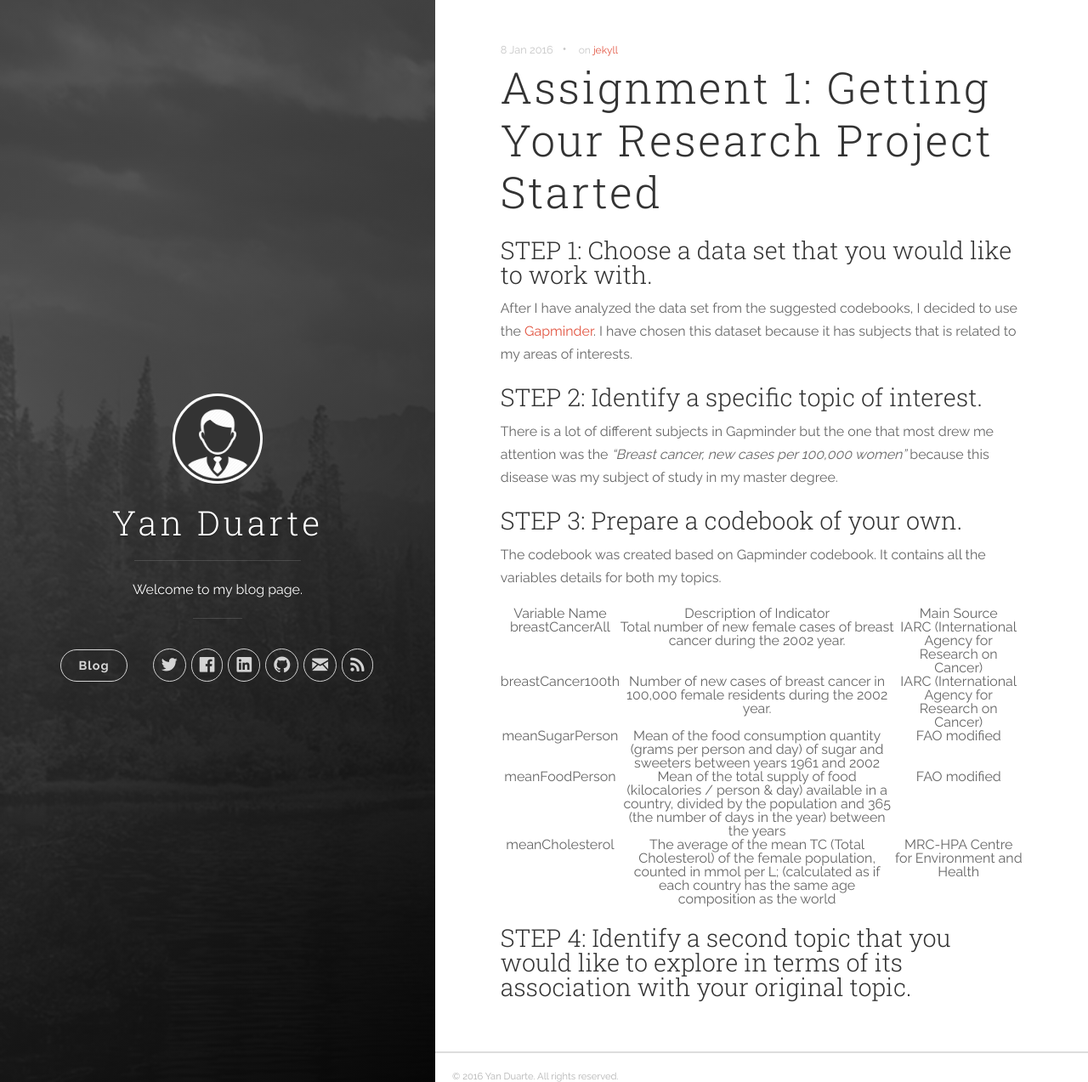
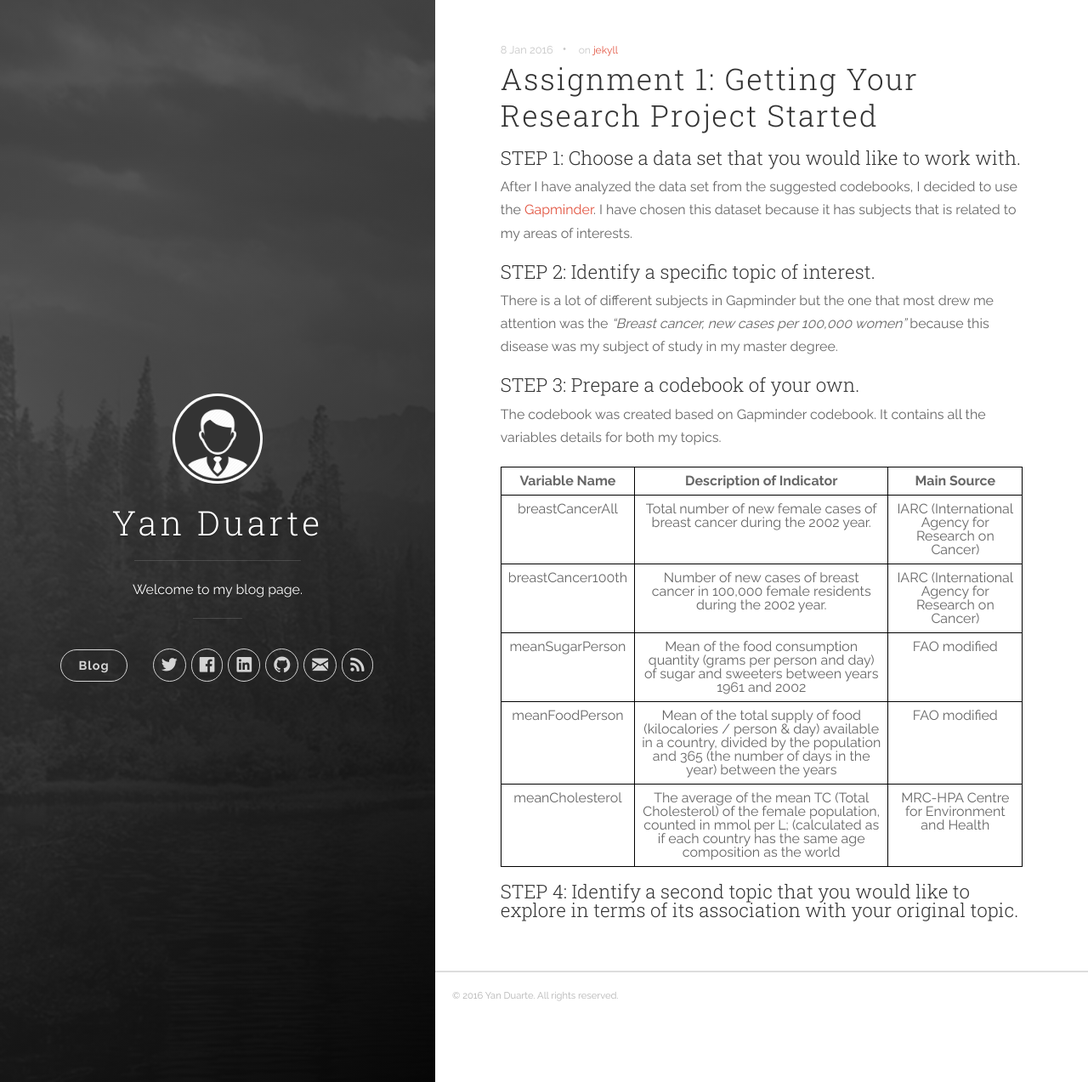
Before and after one commit to yan-duarte/yan-duarte.github.io, a Jekyll site: the page built from _posts/2016-01-08-welcome-to-jekyll.markdown, in a window 1280 px wide and 1273 px high. Shown: the whole window at 85% size. Built offline with Jekyll 4.4.1, drawn with Linux system fonts in a browser that asks for light colours; nearby versions of some CDN libraries.

Commit message:
Updated uno.css

```diff
--- a/css/uno.css
+++ b/css/uno.css
@@ -4,7 +4,7 @@
 	 License: none (public domain)
 */
 @import url(animate.css);
-html, body, div, span, applet, object, iframe, h1, h2, h3, h4, h5, h6, p, blockquote, pre, a, abbr, acronym, address, big, cite, code, del, dfn, em, img, ins, kbd, q, s, samp, small, strike, strong, sub, sup, tt, var, b, u, i, center, dl, dt, dd, ol, ul, li, fieldset, form, label, legend, table, caption, tbody, tfoot, thead, tr, th, td, article, aside, canvas, details, embed, figure, figcaption, footer, header, hgroup, menu, nav, output, ruby, section, summary, time, mark, audio, video {
+html, body, div, span, applet, object, iframe, h1, h2, h3, h4, h5, h6, p, blockquote, pre, a, abbr, acronym, address, big, cite, code, del, dfn, em, img, ins, kbd, q, s, samp, small, strike, strong, sub, sup, tt, var, b, u, i, center, dl, dt, dd, ol, ul, li, fieldset, form, label, legend, table, caption, tbody, tfoot, thead, tr, article, aside, canvas, details, embed, figure, figcaption, footer, header, hgroup, menu, nav, output, ruby, section, summary, time, mark, audio, video {
 	margin: 0;
 	padding: 0;
 	border: 0;
@@ -33,9 +33,9 @@ q:before, q:after {
 	content: '';
 	content: none; }
 
-table {
+/*table {
 	border-collapse: collapse;
-	border-spacing: 0; }
+	border-spacing: 0; }*/
 
 body {
 	width: 100%;
@@ -960,21 +960,21 @@ h5 {
 
 h1 {
 	margin-top: 0;
-	font-size: 3.2em;
+	font-size: 2.2em;
 	line-height: 1.2em;
 	letter-spacing: .05em; }
 
 h2 {
-	font-size: 2.2em; }
+	font-size: 1.8em; }
 
 h3 {
-	font-size: 1.8em; }
-
-h4 {
 	font-size: 1.4em; }
 
 h4 {
 	font-size: 1.2em; }
+
+h4 {
+	font-size: 1em; }
 
 h5 {
 	font-size: 1em; }
@@ -1361,6 +1361,19 @@ hr {
 	top: 3px;
 	font-size: 36px;
 	color: #FFF; }
+
+.post {
+  table {
+    padding: 6px;
+  }
+  table, th, td {
+    border: 1px solid black;
+    border-collapse: collapse;
+  }
+  th, td {
+    padding: 8px;
+  }
+}
 
 nav {
 	display: inline-block;
```
